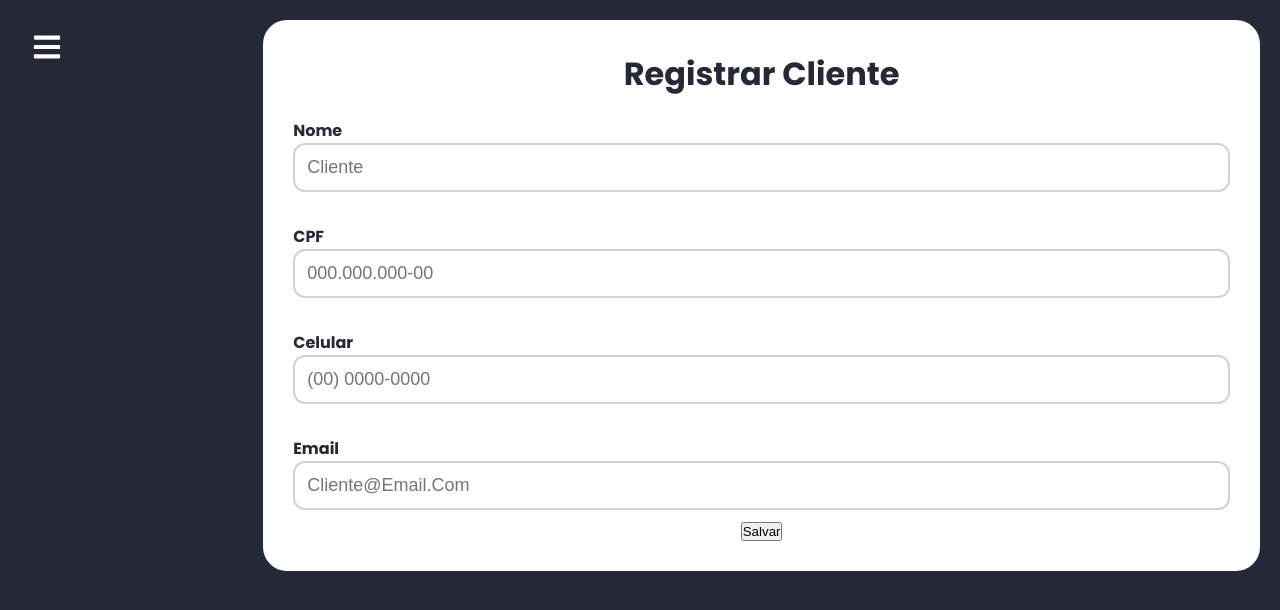
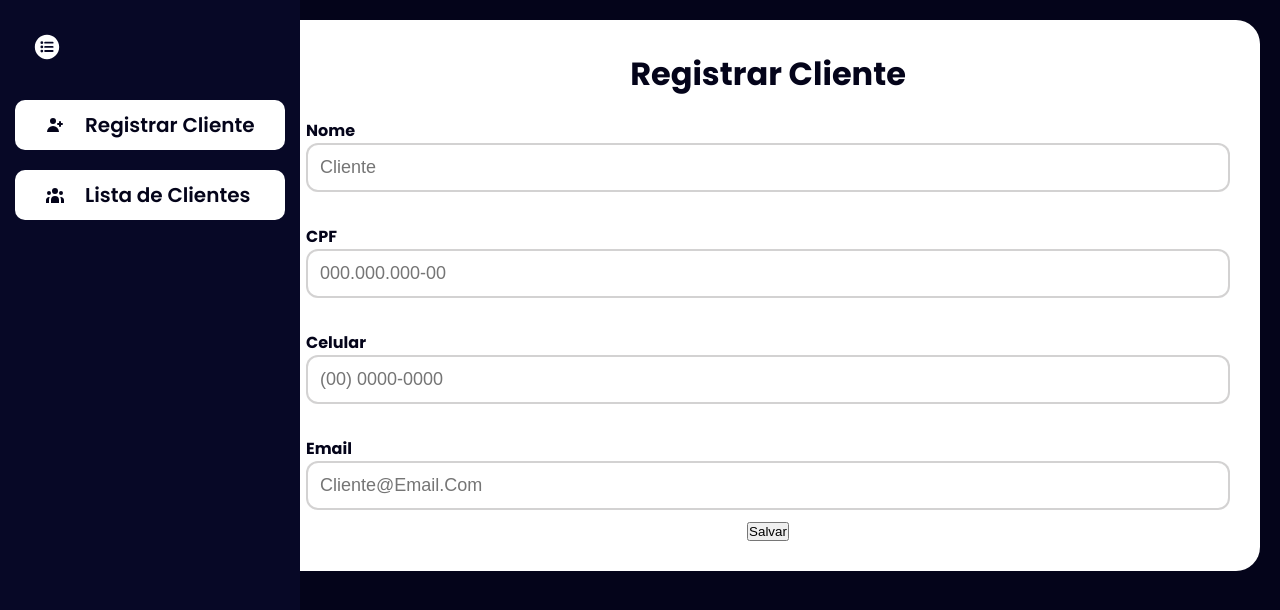
Before and after one commit to marllonmendez/customer-app, a React (Vite) app in the folder src/renderer/: page / in a window 1280 px wide. Shown: the top 610 px of the page. Built offline with nearby package versions, Linux system fonts and the light colour scheme; no server answers.

Commit message:
change: version up to v1.7.4-dev

```diff
--- a/package.json
+++ b/package.json
@@ -1,6 +1,6 @@
 {
   "name": "customer-app",
-  "version": "1.7.3-dev",
+  "version": "1.7.4-dev",
   "description": "Front Application Customer",
   "main": "./out/main/index.js",
   "author": "marllonmendez",
--- a/src/renderer/src/components/Input/styles.tsx
+++ b/src/renderer/src/components/Input/styles.tsx
@@ -36,6 +36,5 @@ export const StyledInputData = styled.input`
   font-size: 18px;
   border-radius: 12px;
   margin-bottom: 12px;
-  width: 100%;
   text-transform: capitalize;
 `
--- a/src/renderer/src/components/Sidebar/Item/styles.tsx
+++ b/src/renderer/src/components/Sidebar/Item/styles.tsx
@@ -3,10 +3,10 @@ import styled from 'styled-components'
 export const ItemSidebarContainer = styled.div`
   display: flex;
   align-items: center;
-  background-color: #1a202c;
+  background-color: var(--primary-color);
   font-size: 20px;
   font-weight: 600;
-  color: white;
+  color: var(--secondary-color);
   padding: 10px;
   cursor: pointer;
   border-radius: 10px;
--- a/src/renderer/src/components/Sidebar/Wrapper/index.tsx
+++ b/src/renderer/src/components/Sidebar/Wrapper/index.tsx
@@ -1,7 +1,6 @@
 import React, { ReactElement } from 'react'
-import { FaTimes } from 'react-icons/fa'
-import { RiFileList3Fill } from 'react-icons/ri'
-import { HiUserPlus } from 'react-icons/hi2'
+import { IoListCircle } from 'react-icons/io5'
+import { HiUserAdd, HiUserGroup } from 'react-icons/hi'
 
 import { ItemSidebar } from '@/components/Sidebar/Item'
 import { WrapperSidebarContainer, Content, StyledLink } from '@/components/Sidebar/Wrapper/styles'
@@ -18,13 +17,13 @@ function WrapperSidebar({ active }: WrapperSidebarProps): ReactElement {
 
   return (
     <WrapperSidebarContainer sidebar={active}>
-      <FaTimes onClick={closeWrapper} />
+      <IoListCircle onClick={closeWrapper} />
       <Content>
         <StyledLink to={REGISTER}>
-          <ItemSidebar label={registerCustomer} icon={HiUserPlus} />
+          <ItemSidebar label={registerCustomer} icon={HiUserAdd} />
         </StyledLink>
         <StyledLink to={LIST}>
-          <ItemSidebar label={listCustomer} icon={RiFileList3Fill} />
+          <ItemSidebar label={listCustomer} icon={HiUserGroup} />
         </StyledLink>
       </Content>
     </WrapperSidebarContainer>
--- a/src/renderer/src/components/Sidebar/Wrapper/styles.tsx
+++ b/src/renderer/src/components/Sidebar/Wrapper/styles.tsx
@@ -3,7 +3,7 @@ import styled from 'styled-components'
 import { Link } from 'react-router-dom'
 
 export const WrapperSidebarContainer = styled.div`
-  background-color: #171923;
+  background-color: var(--sidebar-color);
   position: fixed;
   height: 100%;
   width: 300px;
@@ -11,7 +11,7 @@ export const WrapperSidebarContainer = styled.div`
 
   > svg {
     position: fixed;
-    color: white;
+    color: var(--primary-color);
     width: 30px;
     height: 30px;
     margin-top: 32px;
--- a/src/renderer/src/components/Sidebar/index.tsx
+++ b/src/renderer/src/components/Sidebar/index.tsx
@@ -1,17 +1,17 @@
 import { ReactElement, useState } from 'react'
-import { FaBars } from 'react-icons/fa'
+import { IoCloseCircle } from 'react-icons/io5'
 
 import { WrapperSidebar } from '@/components/Sidebar/Wrapper'
 
 import { SidebarContainer } from './styles'
 
 const Sidebar = (): ReactElement => {
-  const [sidebar, setSidebar] = useState(false)
+  const [sidebar, setSidebar] = useState(true)
   const showSidebar = (): void => setSidebar(!sidebar)
 
   return (
     <SidebarContainer>
-      <FaBars onClick={showSidebar} />
+      <IoCloseCircle onClick={showSidebar} />
       {sidebar && <WrapperSidebar active={setSidebar} />}
     </SidebarContainer>
   )
--- a/src/renderer/src/components/Sidebar/styles.tsx
+++ b/src/renderer/src/components/Sidebar/styles.tsx
@@ -6,7 +6,7 @@ export const SidebarContainer = styled.div`
 
   > svg {
     position: fixed;
-    color: white;
+    color: var(--primary-color);
     width: 30px;
     height: 30px;
     margin-top: 32px;
--- a/src/renderer/src/pages/HomePage.tsx
+++ b/src/renderer/src/pages/HomePage.tsx
@@ -5,13 +5,11 @@ import { Sidebar } from '@/components/Sidebar'
 
 export const HomePage = ({ children }: { children: ReactNode }): ReactElement => {
   return (
-    <main>
-      <div className="container">
-        <div className="sidebar-wrapper">
-          <Sidebar />
-        </div>
-        <div className="page-wrapper">{children}</div>
+    <main className="container">
+      <div className="sidebar">
+        <Sidebar />
       </div>
+      <div className="children">{children}</div>
     </main>
   )
 }
--- a/src/renderer/src/styles/main.css
+++ b/src/renderer/src/styles/main.css
@@ -3,11 +3,12 @@
 :root {
   --global-font-family: 'Poppins', sans-serif;
   --primary-color: #FFFFFF;
-  --secondary-color: #252836;
+  --secondary-color: #04041a; /* #252836 */
   --hover-color: #04041a;
   --border-color: #c6c5c5c5;
   --text-color: #000000E5;
   --line-color: #f2f2f2;
+  --sidebar-color: #070826;
 }
 
 * {
@@ -26,14 +27,26 @@ body {
   height: 100vh;
 }
 
-.container {
-  display: flex;
+@media screen and (min-width: 1520px ){
+  .container {
+    display: flex;
+  }
+  .sidebar {
+    width: 16%;
+  }
+  .children {
+    width: 88%;
+  }
 }
 
-.sidebar-wrapper {
-  width: 19%;
+@media screen and (max-width: 1900px ){
+  .container {
+    display: flex;
+  }
+  .sidebar {
+    width: 20%;
+  }
+  .children {
+    width: 80%;
+  }
 }
-
-.page-wrapper {
-  flex: auto;
-}
```
Also changed, not shown: 1 other file (tests, documents, lock files or other folders).
